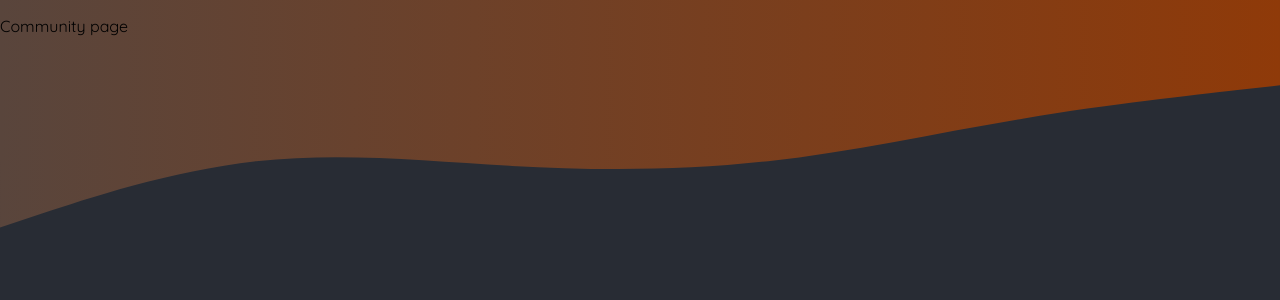
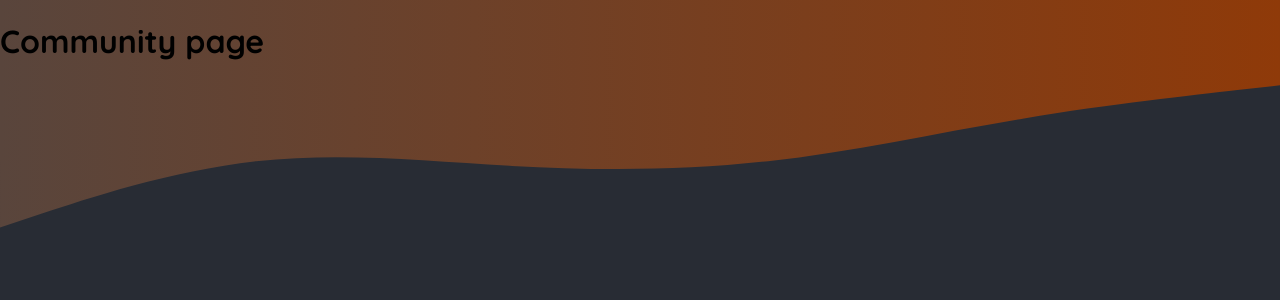
Before and after one commit to Sherry90/2024-next.js14-app-router-2-Foodies, a Next.js app: page /community in a window 1280 px wide. Shown: the top 300 px of the page. Built offline with nearby package versions, Linux system fonts and the light colour scheme.

Commit message:
fix: <p> -> <h1>

```diff
--- a/app/community/page.js
+++ b/app/community/page.js
@@ -1,5 +1,5 @@
 const CommunityPage = () => {
-  return <p>Community page</p>;
+  return <h1>Community page</h1>;
 }
 
 export default CommunityPage;
```
